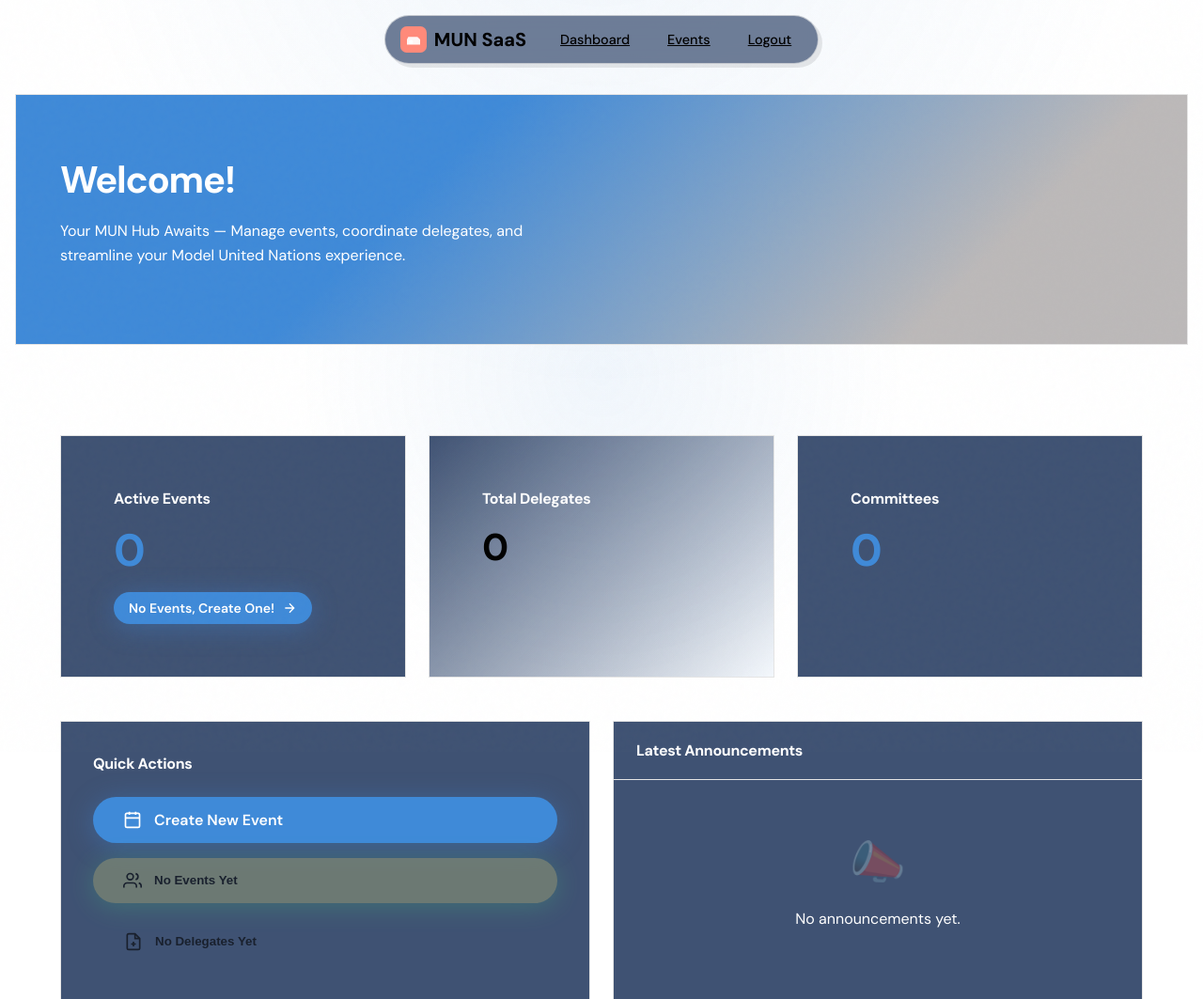
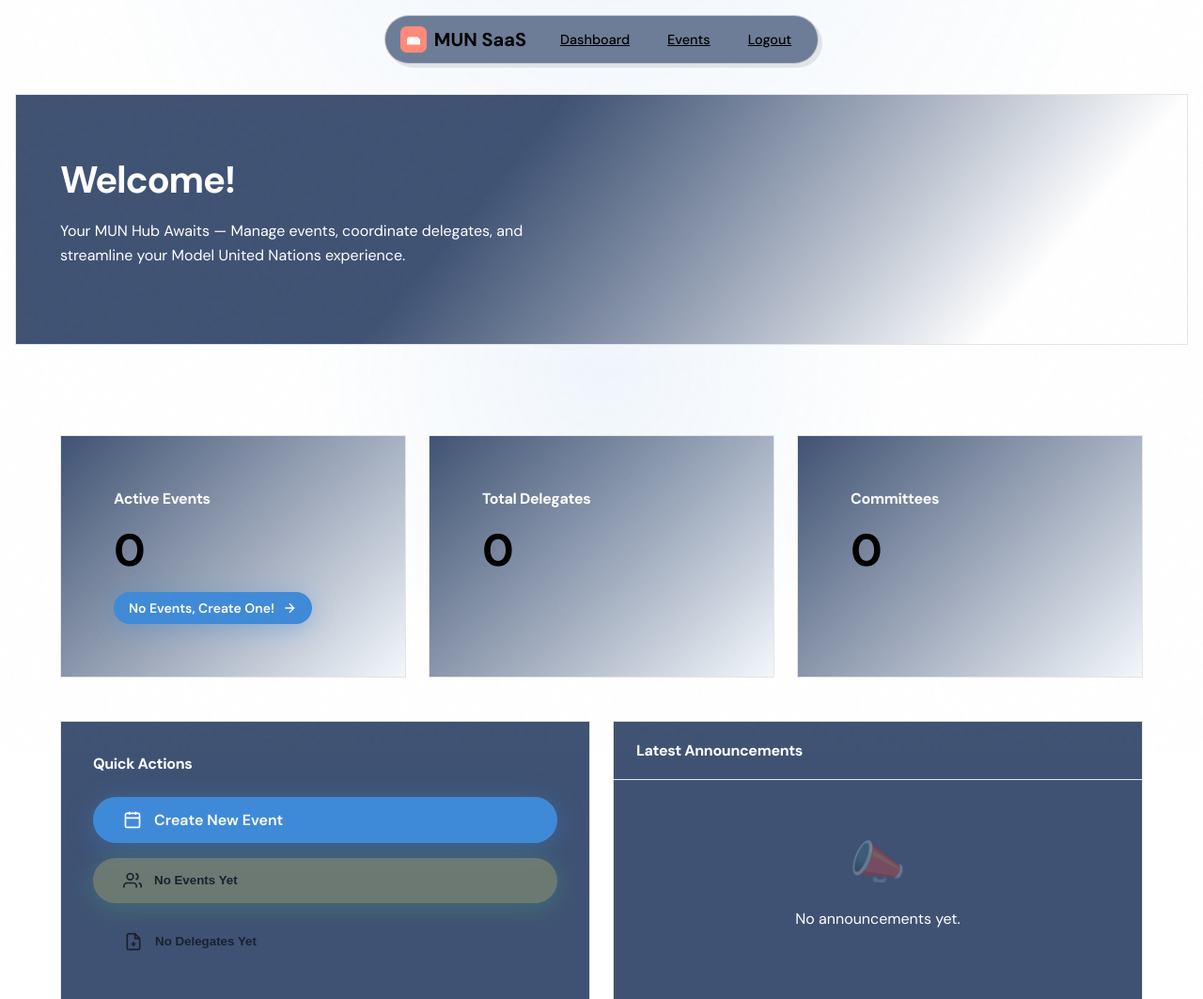
Before and after one commit to zaid3004/MUN-SaaS, a Flask app: page /dashboard in a window 1280 px wide. Shown: the top 1063 px of the page at 94% size. Run offline with Flask 3, Linux system fonts and the light colour scheme; the visitor is signed in with stand-in values (Sample User, id 1); data that the repository does not hold is empty.

Commit message:
some gradient tweaking

```diff
--- a/flask_app/templates/dashboard.html
+++ b/flask_app/templates/dashboard.html
@@ -6,7 +6,7 @@
 <!-- Hero Section with Text Carousel -->
 <section class="hero hero-water" style="position: relative; padding: var(--space-16) 0; margin-bottom: var(--space-12); overflow: hidden; border-radius: var(--radius-2xl); background: var(--primary);">
   <div class="water-mesh" aria-hidden="true"></div>
-  <div style="position: absolute; inset: 0; background: linear-gradient(135deg, var(--primary) 35%, #bcb9b9 80%); z-index: 0;"></div>
+  <div style="position: absolute; inset: 0; background: linear-gradient(310deg, var(--color-background) 15%, color-mix(in srgb, #3F5273 100%, transparent) 60%);"></div>
   <div class="container" style="position: relative; z-index: 1;">
     <div class="row" style="display: grid; grid-template-columns: 1fr; gap: var(--space-8); align-items: center;">
       <div class="hero-content">
@@ -41,12 +41,12 @@
   <div class="container">
     <div class="bento-grid asymmetric">
       <!-- Events Card -->
-      <div class="card mun-spotlight-card animate-on-scroll water-edge" data-animate="fadeInUp" data-delay="0" data-duration="0.75" style="grid-column: span 1; grid-row: span 1; transition: all var(--duration-normal) var(--ease-out);">
-        <div class="card-body" style="display: flex; flex-direction: column; justify-content: space-between; height: 100%;">
+      <div class="card mun-spotlight-card animate-on-scroll water-edge" data-animate="fadeInUp" data-delay="0" data-duration="0.75" style="grid-column: span 1; grid-row: span 1; transition: all var(--duration-normal) var(--ease-out); background: linear-gradient(135deg, var(--color-surface) 0%, color-mix(in srgb, var(--primary) 6%, transparent) 100%)">
+        <div class="card-body" style="display: flex; flex-direction: column; justify-content: space-between; height: 100%; ">
           <div>
             <div class="card-title" style="text-decoration: none;">Active Events</div>
             <br>
-            <div class="h2 mb-0 stat-counter" data-count-to="{{ events|length or 0 }}" data-duration="1200" style="font-size: 3rem; font-weight: 800; color: var(--primary); line-height: 1;">0</div>
+            <div class="h2 mb-0 stat-counter" data-count-to="{{ events|length or 0 }}" data-duration="1200" style="font-size: 3rem; font-weight: 800; color: var(--color-primary); line-height: 1;">0</div>
           </div>
           {% if events and events|length > 0 %}
           <div class="mt-4">
@@ -76,7 +76,7 @@
           <div>
             <div class="card-title" style="text-decoration: none;">Total Delegates</div>
             <br>
-            <div class="h2 mb-0 stat-counter" data-count-to="{{ (delegates|length) or 0 }}" data-duration="1400" style="font-size: 2.5rem; font-weight: 700; color: var(--color-primary); line-height: 1;">0</div>
+            <div class="h2 mb-0 stat-counter" data-count-to="{{ (delegates|length) or 0 }}" data-duration="1400" style="font-size: 3rem; font-weight: 700; color: var(--color-primary); line-height: 1;">0</div>
           </div>
           <!-- <div class="mt-4" style="display: flex; align-items: center; gap: var(--space-2);">
             <div style="width: 8px; height: 8px; border-radius: 50%; background: var(--color-success); box-shadow: 0 0 0 4px color-mix(in srgb, var(--chart-4) 18%, transparent);"></div>
@@ -86,12 +86,12 @@
       </div>
 
       <!-- Committees Card -->
-      <div class="card mun-spotlight-card animate-on-scroll water-edge" data-animate="fadeInUp" data-delay="160" data-duration="0.75" style="grid-column: span 1; grid-row: span 1;">
+      <div class="card mun-spotlight-card animate-on-scroll water-edge" data-animate="fadeInUp" data-delay="160" data-duration="0.75" style="grid-column: span 1; grid-row: span 1; background: linear-gradient(135deg, var(--color-surface) 0%, color-mix(in srgb, var(--primary) 6%, transparent) 100%)">
         <div class="card-body" style="display: flex; flex-direction: column; justify-content: space-between; height: 100%;">
           <div>
             <div class="card-title" style="text-decoration: none;">Committees</div>
             <br>
-            <div class="h2 mb-0 stat-counter" data-count-to="{{ (committees|length) or 0 }}" data-duration="1600" style="font-size: 3rem; font-weight: 800; color: var(--primary); line-height: 1;">0</div>
+            <div class="h2 mb-0 stat-counter" data-count-to="{{ (committees|length) or 0 }}" data-duration="1600" style="font-size: 3rem; font-weight: 800; color: var(--color-primary); line-height: 1;">0</div>
           </div>
           <!-- <div class="mt-4">
             <div class="badge badge-success">All operational</div>
```
Also changed, not shown: flask_app/templates/events.html (+9 -9 lines).
